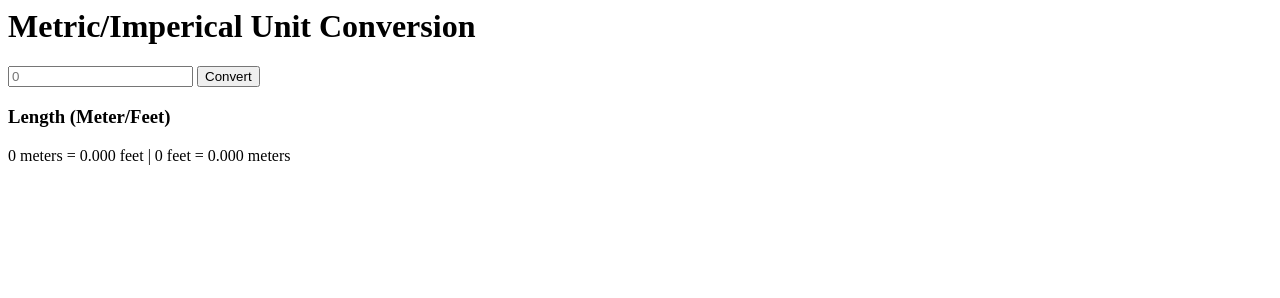
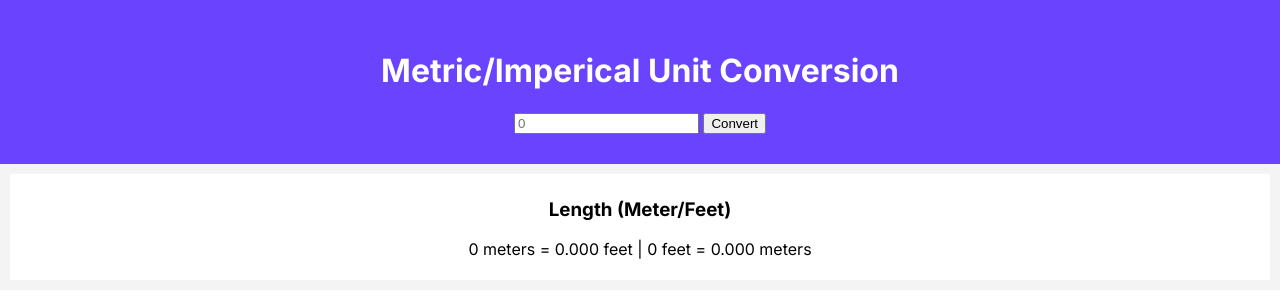
Before and after one commit to anamarijadraskovic/unit_converter_scrimba-solo, a plain HTML site: page index.html in a window 1280 px wide. Drawn offline with Linux system fonts and the light colour scheme.

Commit message:
Initial style setup

```diff
--- a/index.css
+++ b/index.css
@@ -0,0 +1,21 @@
+body {
+    margin: 0;
+    text-align: center;
+    font-family: "Inter", sans-serif;
+}
+
+.hero {
+    background: #6943fe;
+    color: white;
+    padding: 30px;
+}
+
+.main {
+    background: #f4f4f4;
+    padding: 10px;
+}
+
+.section {
+    background: white;
+    padding: 5px;
+}
--- a/index.html
+++ b/index.html
@@ -1,5 +1,9 @@
+<!DOCTYPE html>
 <html>
     <head>
+        <link rel="preconnect" href="https://fonts.googleapis.com">
+        <link rel="preconnect" href="https://fonts.gstatic.com" crossorigin>
+        <link href="https://fonts.googleapis.com/css2?family=Inter:ital,opsz,wght@0,14..32,100..900;1,14..32,100..900&display=swap" rel="stylesheet">
         <link rel="stylesheet" href="index.css">
     </head>
     <body>
```
